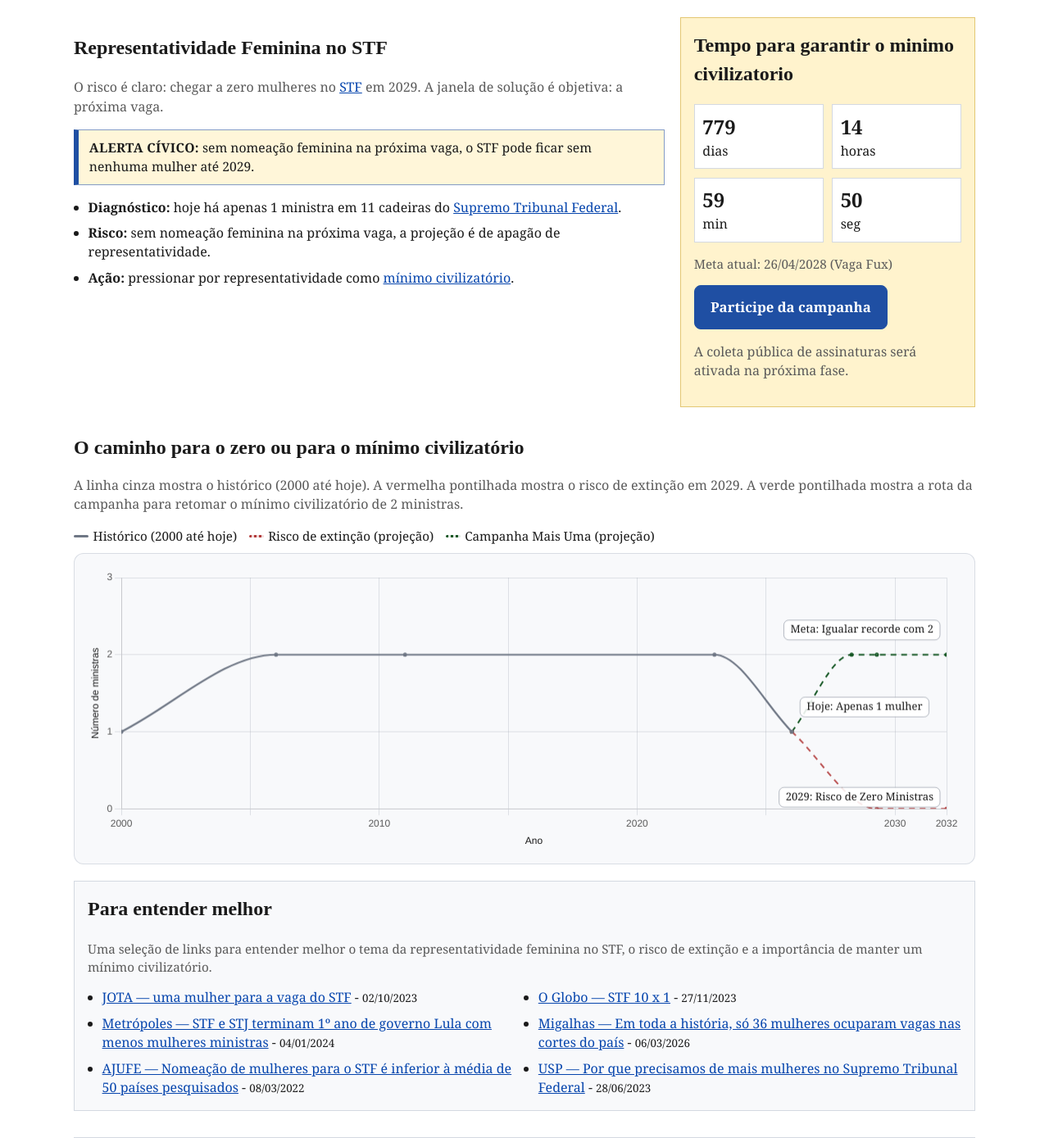
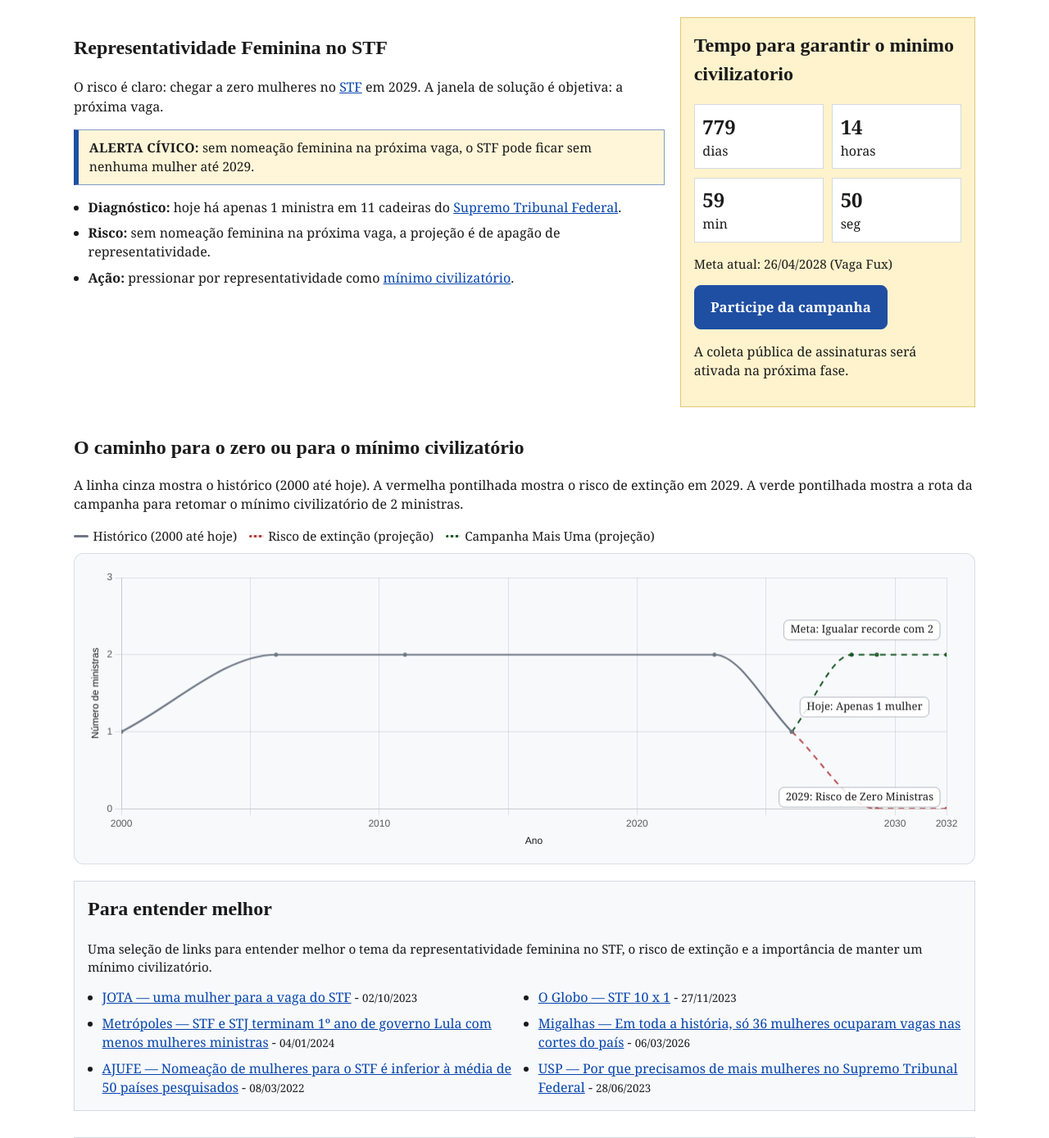
Before and after one commit to janiomelo/maisumanostf.ong.br, a Flask app: page / in a window 1280 px wide. Shown: the part 57-1446 px from the top of the page at 82% size. Run offline with Flask 3, Linux system fonts and the light colour scheme; parts of the project's set-up code (start-up, migrations or seed data) failed here and were passed over; some libraries are stand-ins or nearby versions.

Commit message:
update text color variables in styles.css for improved readability and consistency

```diff
--- a/app/static/styles.css
+++ b/app/static/styles.css
@@ -166,7 +166,7 @@ h2 {
   font-family: "Times New Roman", Times, serif;
 }
 
-.lead { color: var(--muted); }
+.lead { color: var(--text); }
 
 .civic-alert {
   margin: .8rem 0 0;
@@ -201,7 +201,7 @@ h2 {
 
 .learn-more-box p {
   margin-top: 0;
-  color: var(--muted);
+  color: var(--text);
   font-size: .95rem;
 }
 
@@ -248,7 +248,7 @@ h2 {
 }
 
 .countdown-target {
-  color: var(--muted);
+  color: var(--text);
   font-size: .95rem;
 }
 
@@ -262,7 +262,7 @@ h2 {
 
 .chart-summary {
   margin-top: -.2rem;
-  color: var(--muted);
+  color: var(--text);
 }
 
 .chart-legend-note {
@@ -386,7 +386,7 @@ h2 {
 }
 
 .signature-counter {
-  color: var(--muted);
+  color: var(--text);
 }
 
 .wiki {
@@ -457,7 +457,7 @@ button {
 
 .footer-grid p {
   margin: 0;
-  color: var(--muted);
+  color: var(--text);
 }
 
 .footer-grid ul {
@@ -471,7 +471,11 @@ button {
 .footer-bottom {
   border-top: 1px solid var(--border);
   padding: .75rem 0 1rem;
-  color: var(--muted);
+  color: var(--text);
+}
+
+.footer-bottom small {
+  font-size: .95rem;
 }
 
 @media (max-width: 900px) {
```
